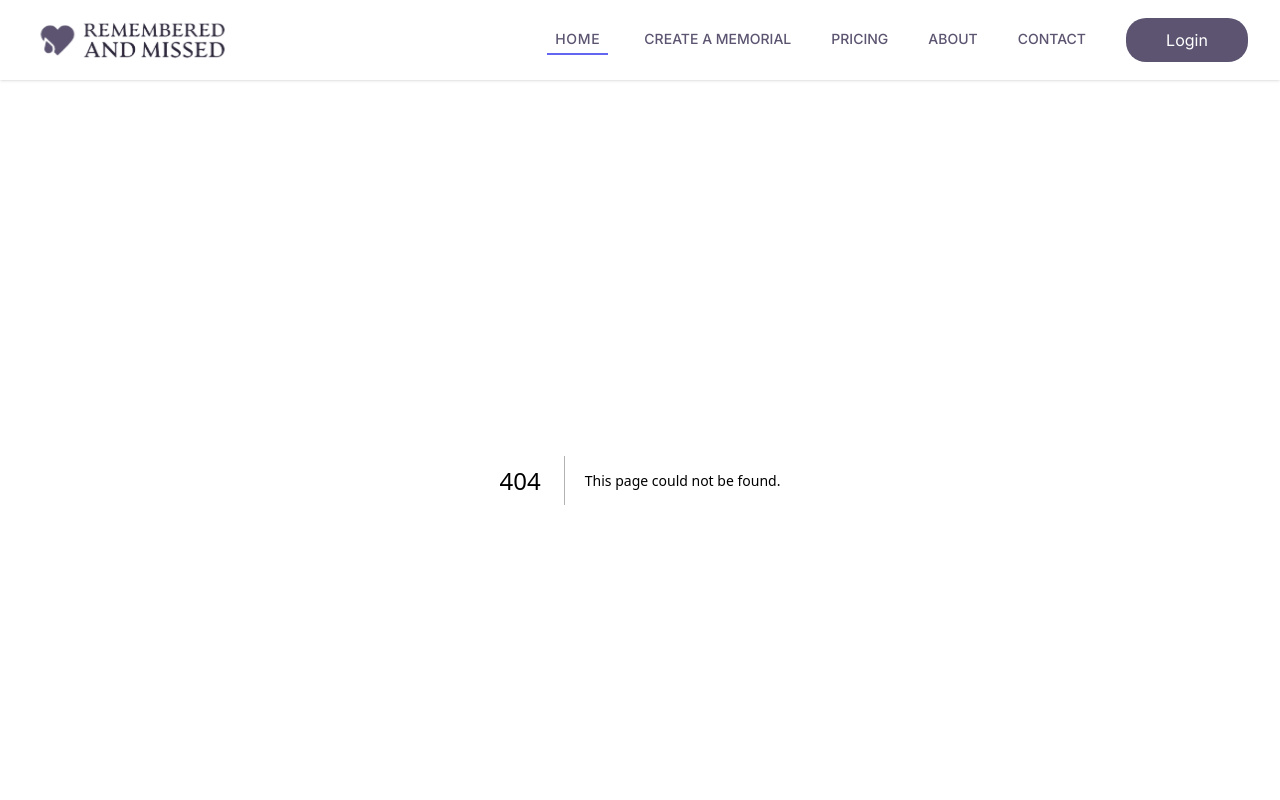
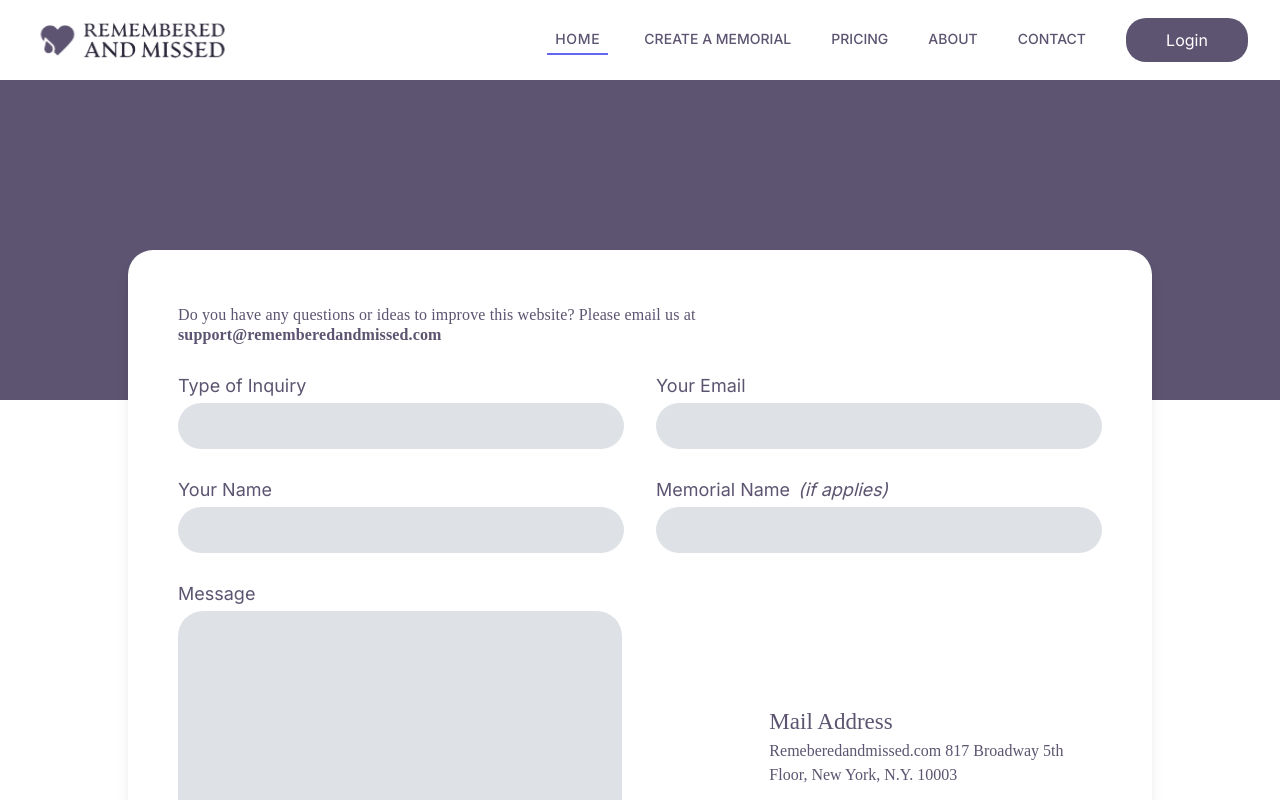
Before and after one commit to Arsanyos/remembered-and-missed, a Next.js app: page /contact in a window 1280 px wide. Before the commit this address had no page. Shown: the top 800 px of the page. Built offline with nearby package versions, Linux system fonts and the light colour scheme.

Commit message:
add contact page

```diff
--- /dev/null
+++ b/app/contact/page.jsx
@@ -0,0 +1,135 @@
+"use client";
+
+import Divider from "../components/Divider";
+import Image from "next/image";
+import { Formik } from "formik";
+const ContactPage = () => {
+  const initialValues = {
+    typeOfInquiry: "",
+    email: "",
+    name: "",
+    memoName: "",
+    message: "",
+  };
+  const initialErrors = {
+    typeOfInquiry: null,
+    email: null,
+    name: null,
+    memoName: null,
+    message: null,
+  };
+  const formInputFields = [
+    {
+      label: "Type of Inquiry",
+      id: "typeOfInquiry",
+      type: "select",
+    },
+    {
+      label: "Your Email",
+      id: "email",
+      type: "email",
+    },
+    {
+      label: "Your Name",
+      id: "name",
+      type: "text",
+    },
+    {
+      label: "Memorial Name",
+      id: "memoName",
+      type: "text",
+    },
+  ];
+
+  const handleSubmit = () => {
+    console.log("Values");
+  };
+  return (
+    <div className="flex flex-col items-center h-auto">
+      <div className="w-[100vw] h-[40vh] bg-[#5C5470]"></div>
+      <div className="z-999 relative bottom-[150px] h-auto w-[80%] rounded-[25px] shadow-lg bg-[#FFFFFF] flex flex-wrap">
+        <div className="w-[100%] py-[55px] px-[50px] flex flex-col">
+          <div>
+            <p className="text-[16px] text-[#5C5470] leading-[20px] tracking-[0.14px] font-[Montserrat]">
+              Do you have any questions or ideas to improve this website? Please
+              email us at <br />
+              <a className="text-[16px] text-[#5C5470] leading-[20px] tracking-[0.14px] font-bold font-[Montserrat]">
+                support@rememberedandmissed.com
+              </a>
+            </p>
+            <Formik
+              initialTouched={initialValues}
+              initialErrors={initialErrors}
+              onSubmit={handleSubmit}
+            >
+              {({ touched, errors, values, handleBlur, handleChange }) => (
+                <form>
+                  <div className="flex flex-wrap items-end gap-8 pt-8">
+                    {formInputFields.map((item, index) => {
+                      return (
+                        <div className="min-w-[400px] grow" key={index}>
+                          <label
+                            htmlFor={item.id}
+                            className="block text-[#5C5470] text-[18px] font-normal leading-[18px] flex gap-2"
+                          >
+                            {item.label}
+                            {item.label === "Memorial Name" && (
+                              <p className="italic">(if applies)</p>
+                            )}
+                          </label>
+                          <div className="relative mt-2 rounded-md w-auto">
+                            <input
+                              type={item.type}
+                              name={item.id}
+                              id={item.id}
+                              className="p-[0px 0px 0px 20.0463px] w-full h-[46px] bg-[#DEE2E6] rounded-[25px]"
+                            />
+                          </div>
+                        </div>
+                      );
+                    })}
+                    <div className="flex justify-between w-[100%]">
+                      <div className="w-[48%]">
+                        <label
+                          htmlFor="message"
+                          className="block text-[#5C5470] text-[18px] font-normal leading-[18px] flex gap-2"
+                        >
+                          Message
+                        </label>
+                        <div className="relative mt-2 rounded-md w-auto">
+                          <input
+                            type="text"
+                            name="message"
+                            id="message"
+                            className="p-[0px 0px 0px 20.0463px] w-full h-[300px] bg-[#DEE2E6] rounded-[25px]"
+                          />
+                        </div>
+                      </div>
+                      <div className="w-[40%] flex justify-center items-center">
+                        <div className="flex flex-col gap-1 w-[80%]">
+                          <p className="text-[23px] text-[#5C5470] leading-[26.4px] font-normal font-[Montserrat]">
+                            Mail Address
+                          </p>
+                          <p className="text-[16px] text-[#5C5470] leading-[24px] font-thin font-[Montserrat]">
+                            Remeberedandmissed.com 817 Broadway 5th Floor, New
+                            York, N.Y. 10003
+                          </p>
+                        </div>
+                      </div>
+                    </div>
+                    <div className="flex justify-center w-[100%]">
+                      <button className="text-white w-[276px] h-[46px] p-[5px] rounded-[25px] bg-[#5C5470] rounded-[25px]">
+                        Just Send
+                      </button>
+                    </div>
+                  </div>
+                </form>
+              )}
+            </Formik>
+          </div>
+        </div>
+      </div>
+    </div>
+  );
+};
+export default ContactPage;
```
